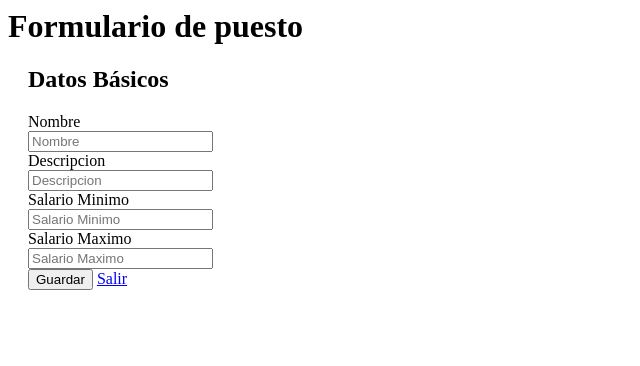
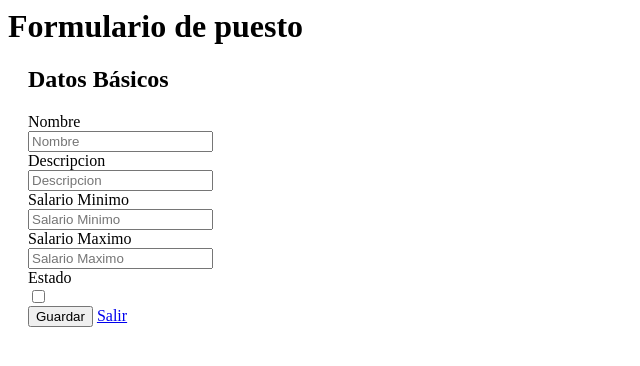
Before and after one commit to Yoendy/Employee-App, a Spring app: page /views/Puestos/Formulario in a window 1280 px wide. Shown: the top 366 px of the page, without its empty margins (0-640 px from the left). Run offline with Thymeleaf, Linux system fonts and the light colour scheme; the template is opened without the code that fills it, so the values that code supplies are empty.

Commit message:
Add Estado

```diff
--- a/src/main/java/com/Sistema_Empleados/repository/EmpleadoRepositoryImpl.java
+++ b/src/main/java/com/Sistema_Empleados/repository/EmpleadoRepositoryImpl.java
@@ -89,7 +89,6 @@ public class EmpleadoRepositoryImpl implements EmpleadoRepository
 
 		int id = count()+1;
 		modelo.setId(id);
-		modelo.setEstado(true);
 		insert(modelo,count());
 	}
 
--- a/src/main/resources/templates/views/Departamentos/Formulario.html
+++ b/src/main/resources/templates/views/Departamentos/Formulario.html
@@ -58,6 +58,12 @@
 											<span th:if="${#fields.hasErrors('EncargadoId')}" th:errors="*{EncargadoId}">Departamento Error</span>
 										</div>
 									</div>
+									<div class="form-group">
+										<label class="col-md-3 control-label">Estado</label>
+										<div class="col-md-9">
+											<label class="switch switch-primary"><input type="checkbox" th:checked="${departamento.Estado}"/><span></span></label>
+										</div>
+									</div>
 								</div>
 							</div>
 							<div class="col-md-6">
--- a/src/main/resources/templates/views/Empleados/Formulario.html
+++ b/src/main/resources/templates/views/Empleados/Formulario.html
@@ -140,6 +140,12 @@
 											<span th:if="${#fields.hasErrors('Supervisor')}" th:errors="*{Supervisor}">Departamento Error</span>
 										</div>
 									</div>
+									<div class="form-group">
+										<label class="col-md-3 control-label">Estado</label>
+										<div class="col-md-9">
+											<label class="switch switch-primary"><input type="checkbox" th:checked="${empleado.Estado}"/><span></span></label>
+										</div>
+									</div>
 								</div>
 							</div>
 							<div class="col-md-6">
--- a/src/main/resources/templates/views/Puestos/Formulario.html
+++ b/src/main/resources/templates/views/Puestos/Formulario.html
@@ -63,6 +63,12 @@
 												<span th:if="${#fields.hasErrors('SalarioMaximo')}" th:errors="*{SalarioMaximo}">Puesto Error</span>
 										</div>
 									</div>
+									<div class="form-group">
+										<label class="col-md-3 control-label">Estado</label>
+										<div class="col-md-9">
+											<label class="switch switch-primary"><input type="checkbox" th:checked="${puesto.Estado}"/><span></span></label>
+										</div>
+									</div>
 								</div>
 							</div>
 							<div class="col-md-6">
```
